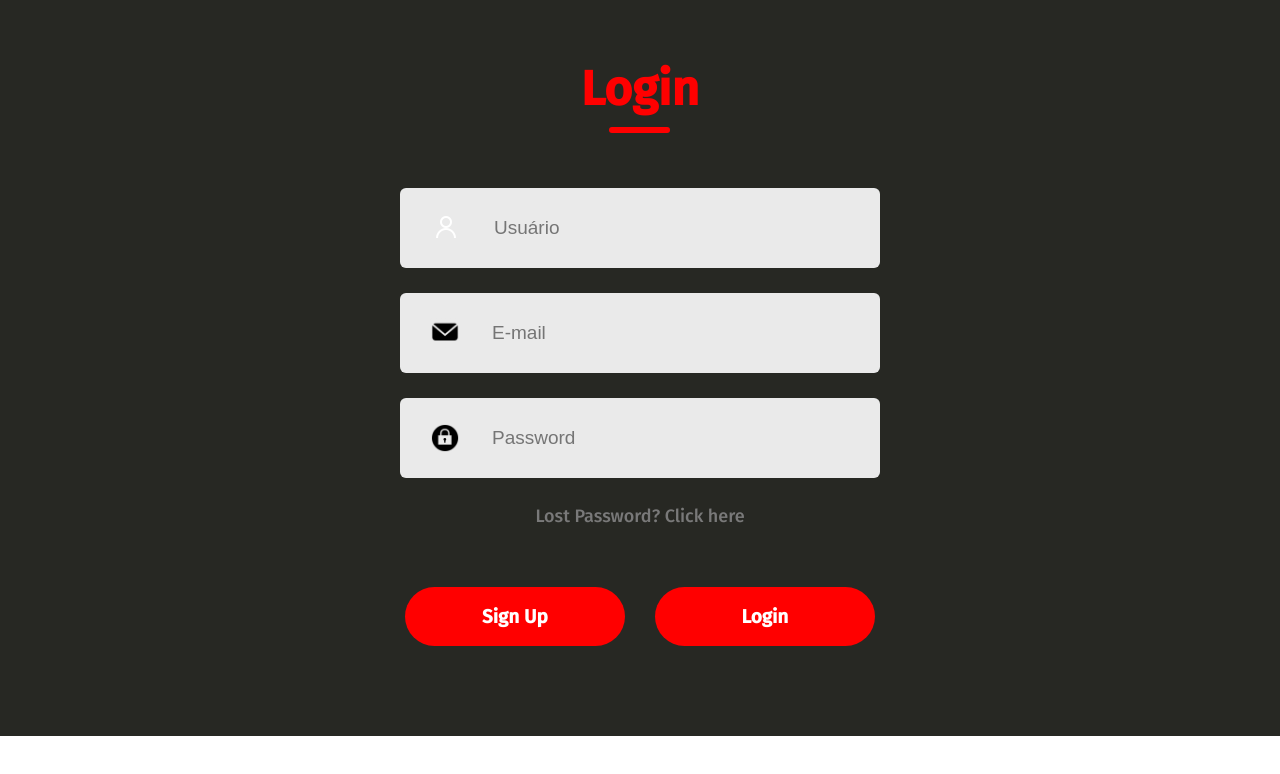
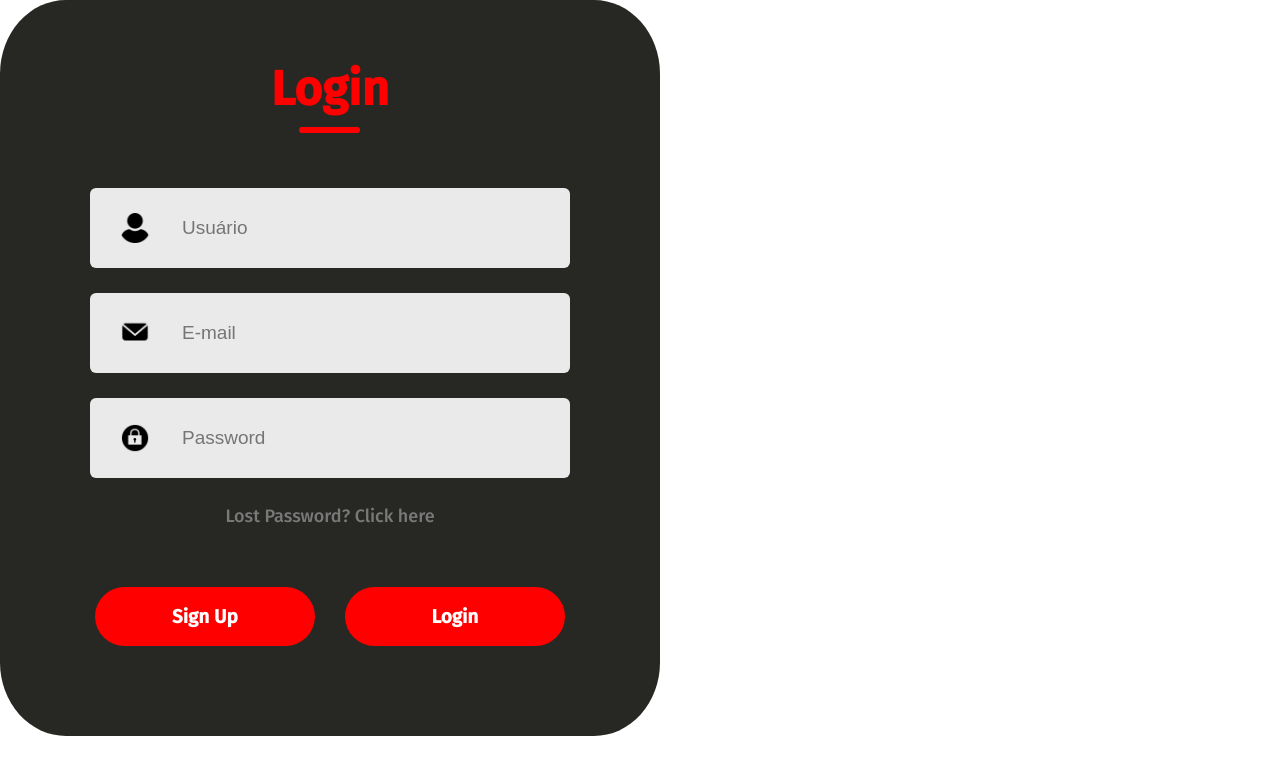
Before and after one commit to larissavmss/MAC0332-SnippetTool-Front, a React (Create React App) app: page /login in a window 1280 px wide. Shown: the top 774 px of the page. Built offline with nearby package versions, Linux system fonts and the light colour scheme.

Commit message:
Adicionado ícone preto de user

```diff
--- a/src/components/Login/Login.js
+++ b/src/components/Login/Login.js
@@ -18,7 +18,7 @@ import {
 import logo from "../../images/logobranca.png";
 import email_icon from "../../images/email_icon.png";
 import password_icon from "../../images/password_icon.png";
-import usuario_icon from "../../images/logo-usuario.png";
+import usuario_icon from "../../images/black_user_icon.png";
 
 const Login = () => {
 
@@ -55,6 +55,7 @@ const Login = () => {
                         <UserIcon
                             src={usuario_icon}
                             alt="User Icon"
+                            style={{width: "30px"}}
                         />
                         <InsideInput
                             type="text"
--- a/src/components/Login/styles.js
+++ b/src/components/Login/styles.js
@@ -8,7 +8,8 @@ export const LoginContainer = styled.div`
     flex-direction: column;
     align-items: center;
     padding: 30px;
-
+    border-radius: 10%;
+    width: 600px;
 `
 export const Header = styled.div`
     display: flex;
```
Also changed, not shown: src/images/black_user_icon.png (added).
